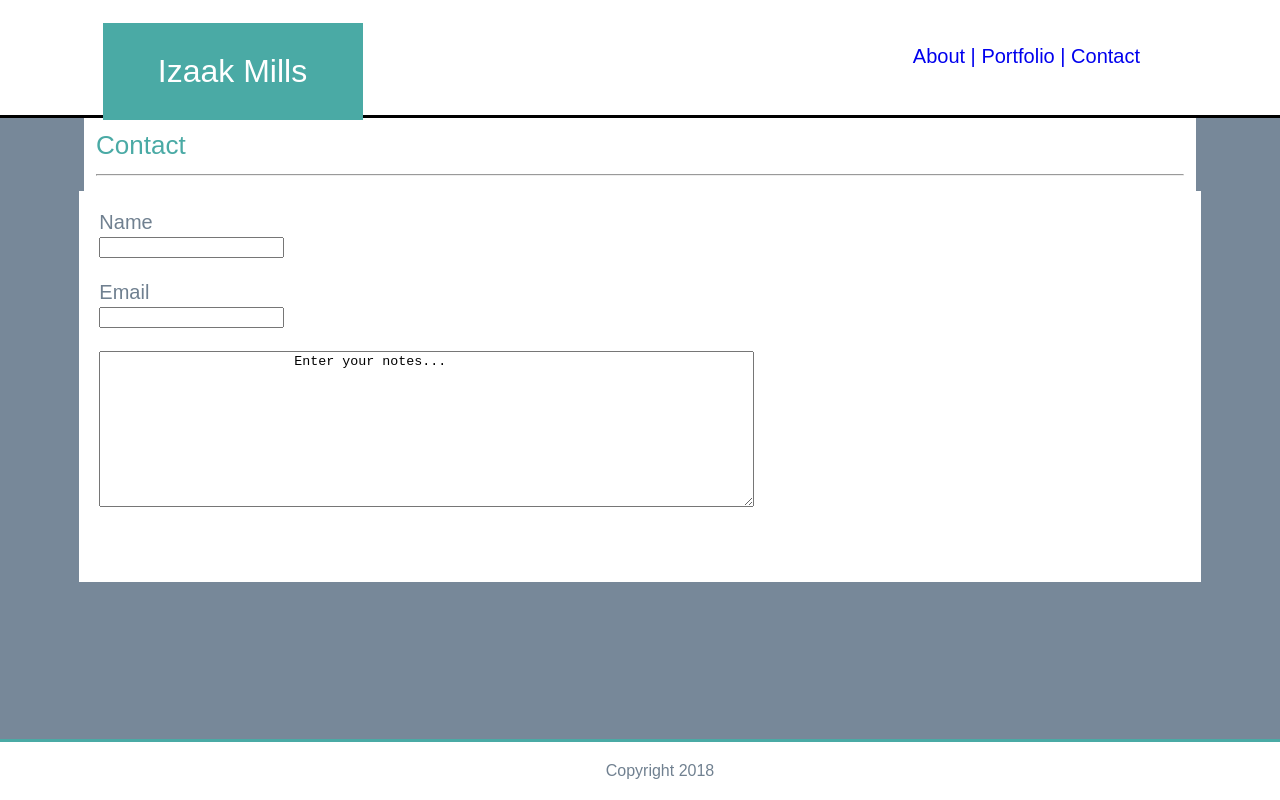
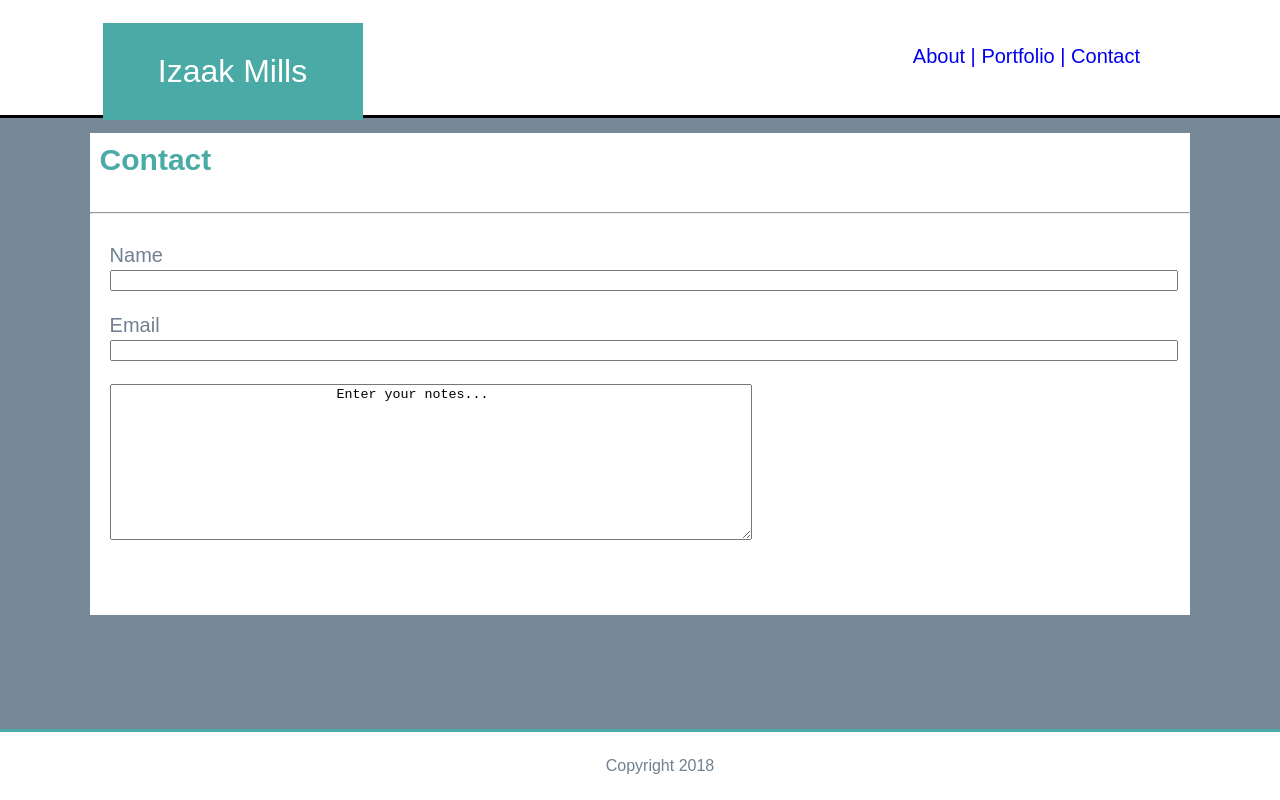
Before and after one commit to Izaakmills/Basic-Portfolio, a plain HTML site: page contact.html in a window 1280 px wide. Shown: the top 800 px of the page. Drawn offline with Linux system fonts and the light colour scheme.

Commit message:
satcomit1

```diff
--- a/assets/css/style.css
+++ b/assets/css/style.css
@@ -52,32 +52,30 @@ img{
 }
 p{
     margin:0;
-    padding:0;
+    padding:5px;
 }
 .headshotimg{
     float:left;
     padding-top:0px;
     padding:12px;
 }
+h2{
+    padding:10px;
+    color:#4aaaa5;
+}
 .sect1-title{
-    background:white;
-    width:85%;
     padding-top:10px;
     font-size:26px;
     color:#4aaaa5;
-    padding-top:0;
-    margin-top:10px;
     padding:12px;
-    margin-left:auto;
-    margin-right:auto;
 }
 .sect1-content{
-    width:87.6%;
+    width:86%;
     background:white;
     color:slategray;
     font-size:20px;
+    margin-top:20px;
     padding-bottom:50px;
-    margin-top:-10px;
     margin-left:auto;
     margin-right:auto;
 }
@@ -85,6 +83,9 @@ p{
     padding:20px;
     margin-left:auto;
     margin-right:auto;
+}
+input, textarea{
+    width:100%;
 }
 footer{
     width:100%;
--- a/contact.html
+++ b/contact.html
@@ -21,12 +21,12 @@
             </header>
         </container>
         <container>
-            <div class="sect1-title">
-                    <p>Contact</p>
+            <div class="sect1-content">
+                <div class"sect1-title">
+                    <h2>Contact</h2>
                     <hr>
                 </div>
                 <div>
-            <div class="sect1-content">
                     <form class="form">
                         Name
                     <br>
@@ -36,12 +36,11 @@
                     <br>
                         <input type="text"></input>
                     <br><br>
-                    <textarea rows="10" cols="30">
+                        <textarea rows="10">
                             Enter your notes...
                         </textarea>
                     </form>
                 </div>
-
             </div>
         </container>
 
```
Also changed, not shown: index.html (+2 -4 lines), portfolio.html (+2 -4 lines). Lines whose indentation alone changed are shown as unchanged.
